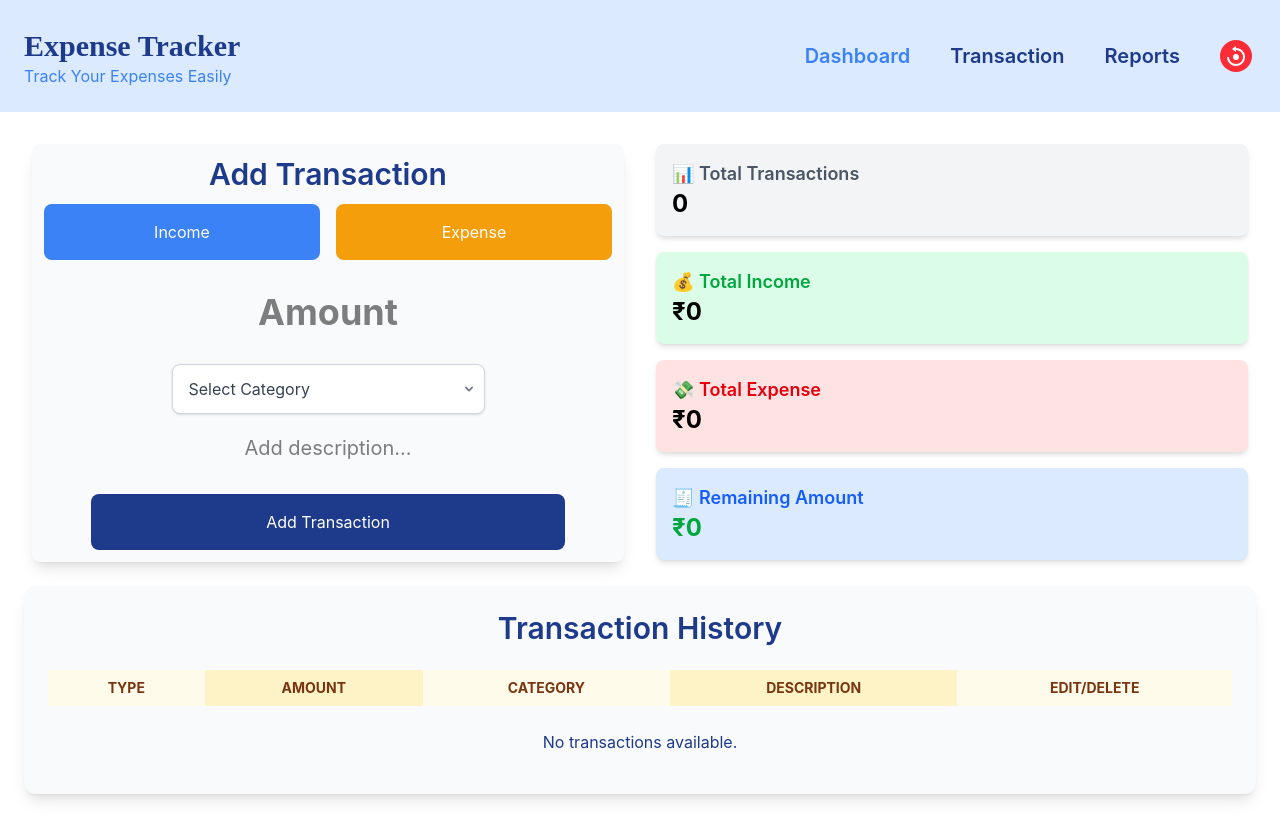
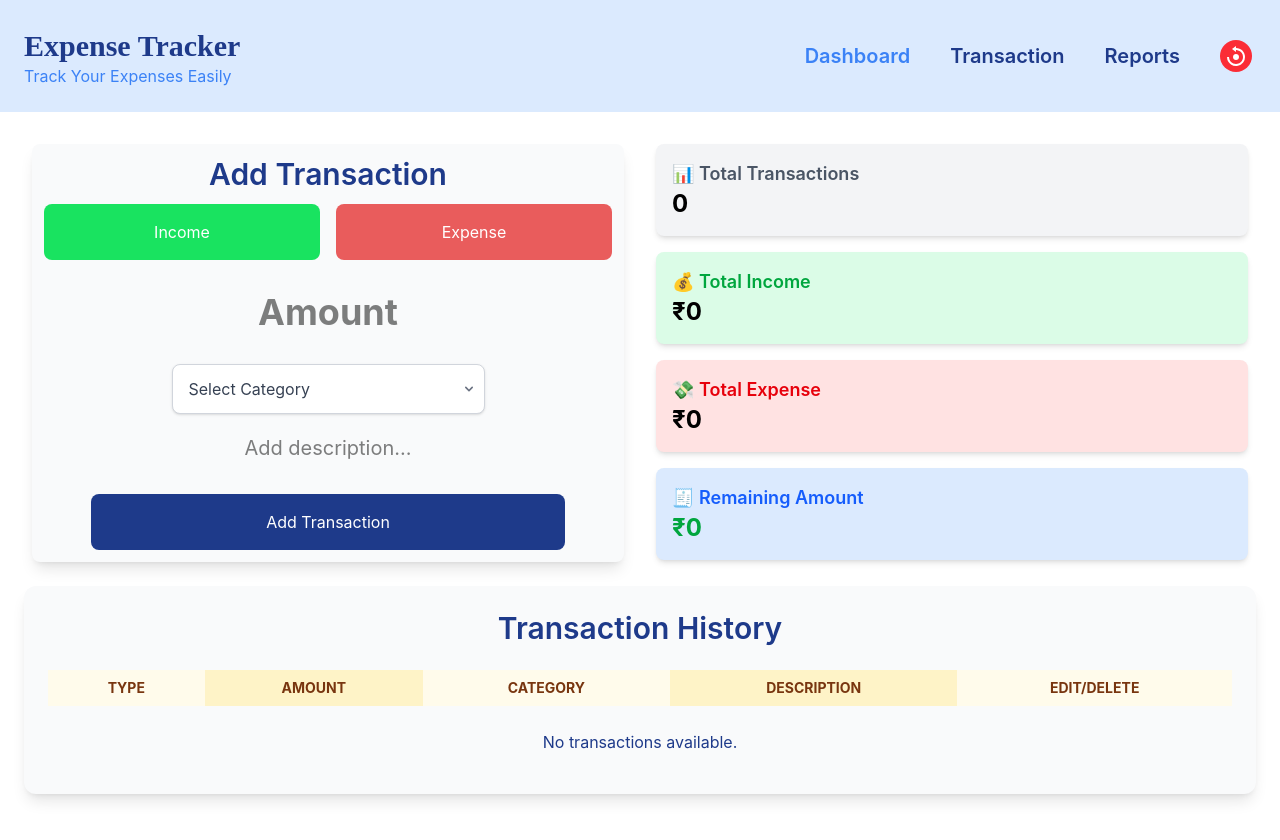
Before and after one commit to ravirafaliya/expense-tracker, a React (Vite) app: page / in a window 1280 px wide. Built offline with nearby package versions, Linux system fonts and the light colour scheme.

Commit message:
fix: Button color changes when click

```diff
--- a/src/layouts/AddTransaction.tsx
+++ b/src/layouts/AddTransaction.tsx
@@ -188,12 +188,20 @@ const AddTransaction = ({ onAddTransaction }: AddTransactionProps) => {
           <Button
             name="Income"
             onClick={handleIncomeClick}
-            bgColor="bg-[var(--accent-primary)]"
+            bgColor={
+              incomeButtonClicked
+                ? "bg-[var(--accent-income-clickBg)]"
+                : "bg-[var(--accent-income-bg)]"
+            }
           />
           <Button
             name="Expense"
             onClick={handleExpenseClick}
-            bgColor="bg-[var(--accent-secondary)]"
+            bgColor={
+              expenseButtonClicked
+                ? "bg-[var(--accent-expense-clickBg)]"
+                : "bg-[var(--accent-expense-bg)]"
+            }
           />
         </div>
         <div>
--- a/src/styles/variables/colors.css
+++ b/src/styles/variables/colors.css
@@ -26,4 +26,11 @@
   --accent-secondary-bg: #fef3c7;
   --accent-secondary-text: #78350f;
   --accent-secondary-border: #fcd34d;
+
+  /* Accent Button colors */
+  --accent-income-bg: #19e360;
+  --accent-income-clickBg: #02822f;
+
+  --accent-expense-bg: #e95c5c;
+  --accent-expense-clickBg: #d90303;
 }
```
Lines whose indentation alone changed are shown as unchanged.
